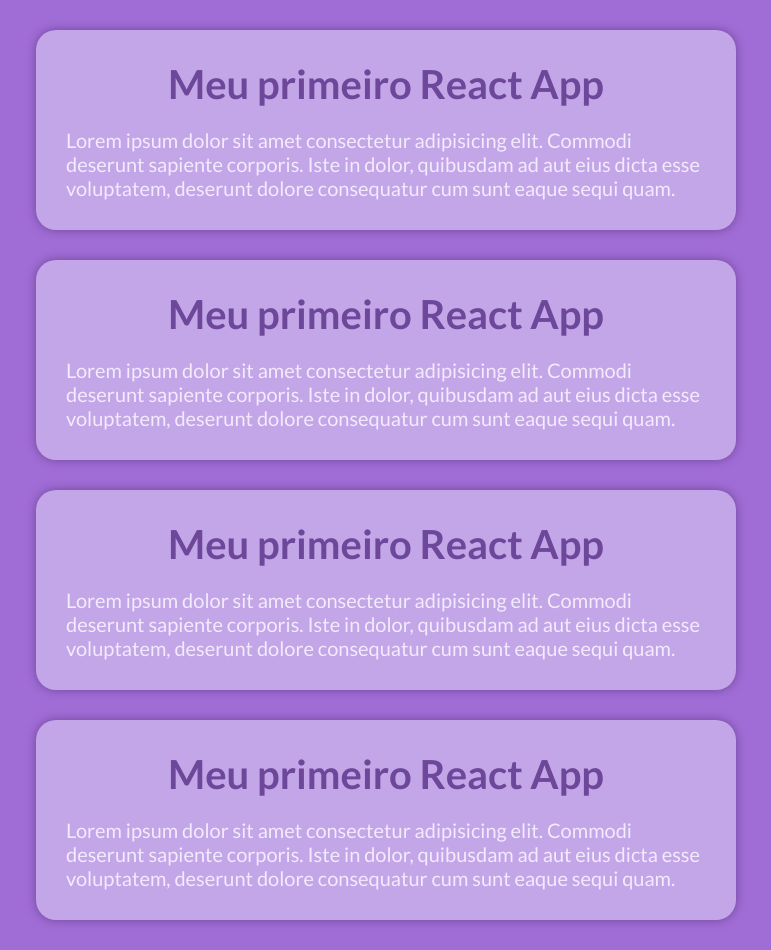
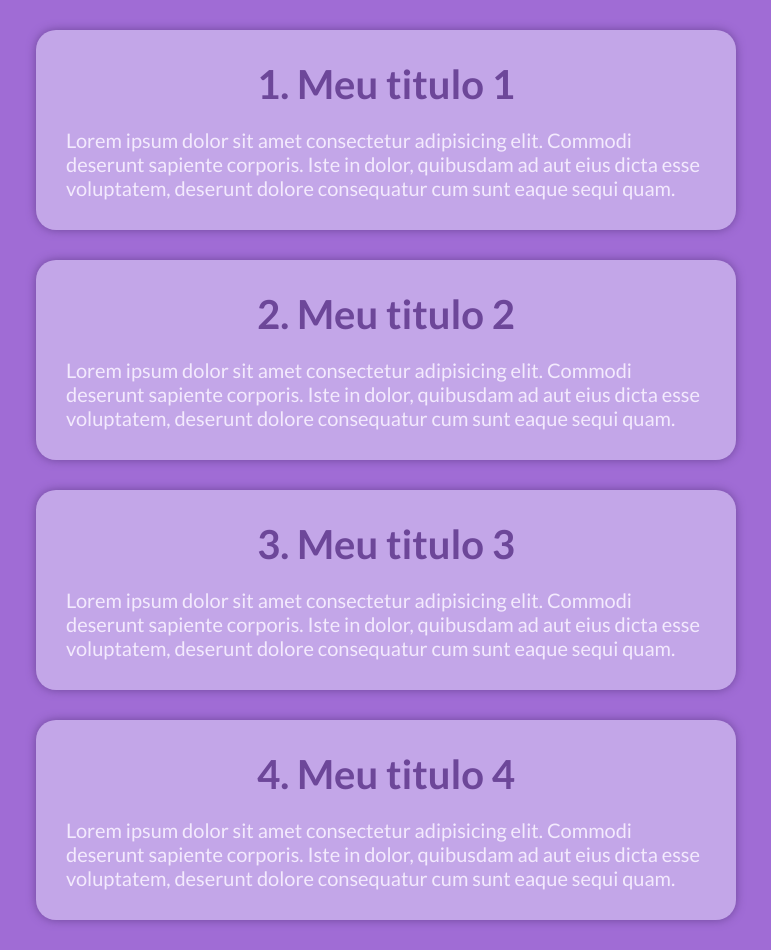
Before and after one commit to Fabiana-cyber/ppi2025_4inf1v, a React (Vite) app: page / in a window 1280 px wide. Shown: the whole page, without its empty margins (254-1025 px from the left). Built offline with nearby package versions, Linux system fonts and the light colour scheme.

Commit message:
aula 23/05/2025 props, children e rederização usando map

```diff
--- a/src/App.jsx
+++ b/src/App.jsx
@@ -2,13 +2,32 @@ import "./styles/theme.css";
 import "./styles/global.css";
 import { MyText } from "./components/MyText";
 function App() {
+
+  const text = [
+    {
+      title: "Meu titulo 1",
+      text: "Lorem ipsum dolor sit amet consectetur adipisicing elit. Commodi deserunt sapiente corporis. Iste in dolor, quibusdam ad aut eius dicta esse voluptatem, deserunt dolore consequatur cum sunt eaque sequi quam.",
+    },
+    {
+      title: "Meu titulo 2",
+      text: "Lorem ipsum dolor sit amet consectetur adipisicing elit. Commodi deserunt sapiente corporis. Iste in dolor, quibusdam ad aut eius dicta esse voluptatem, deserunt dolore consequatur cum sunt eaque sequi quam.",
+    },
+    {
+      title: "Meu titulo 3",
+      text: "Lorem ipsum dolor sit amet consectetur adipisicing elit. Commodi deserunt sapiente corporis. Iste in dolor, quibusdam ad aut eius dicta esse voluptatem, deserunt dolore consequatur cum sunt eaque sequi quam.",
+    },
+    {
+      title: "Meu titulo 4",
+      text: "Lorem ipsum dolor sit amet consectetur adipisicing elit. Commodi deserunt sapiente corporis. Iste in dolor, quibusdam ad aut eius dicta esse voluptatem, deserunt dolore consequatur cum sunt eaque sequi quam.",
+    }
+  ]
   return (
     <>
-      <MyText />
-      <MyText />
-      <MyText />
-      <MyText />
-
+    {text.map((text, index) => (
+      <MyText key={index} title={`${index + 1}. ${text.title}` }>
+        {text.text}
+      </MyText>
+    ))}
     </>
   );
 }
--- a/src/components/MyText.jsx
+++ b/src/components/MyText.jsx
@@ -1,15 +1,11 @@
 import styles from "./MyText.module.css";
 
-export function MyText() {
+export function MyText({title, children}) {
   return (
     <div className={styles.container}>
     <div className={styles.div}>
-      <h1 className={styles.title}>Meu primeiro React App</h1>
-      <p className={styles.text}>
-        Lorem ipsum dolor sit amet consectetur adipisicing elit. Commodi
-        deserunt sapiente corporis. Iste in dolor, quibusdam ad aut eius dicta
-        esse voluptatem, deserunt dolore consequatur cum sunt eaque sequi quam.
-      </p>
+      <h1 className={styles.title}>{title}</h1>
+      <p className={styles.text}>{children}</p>
     </div>
   </div>);
 }
```
